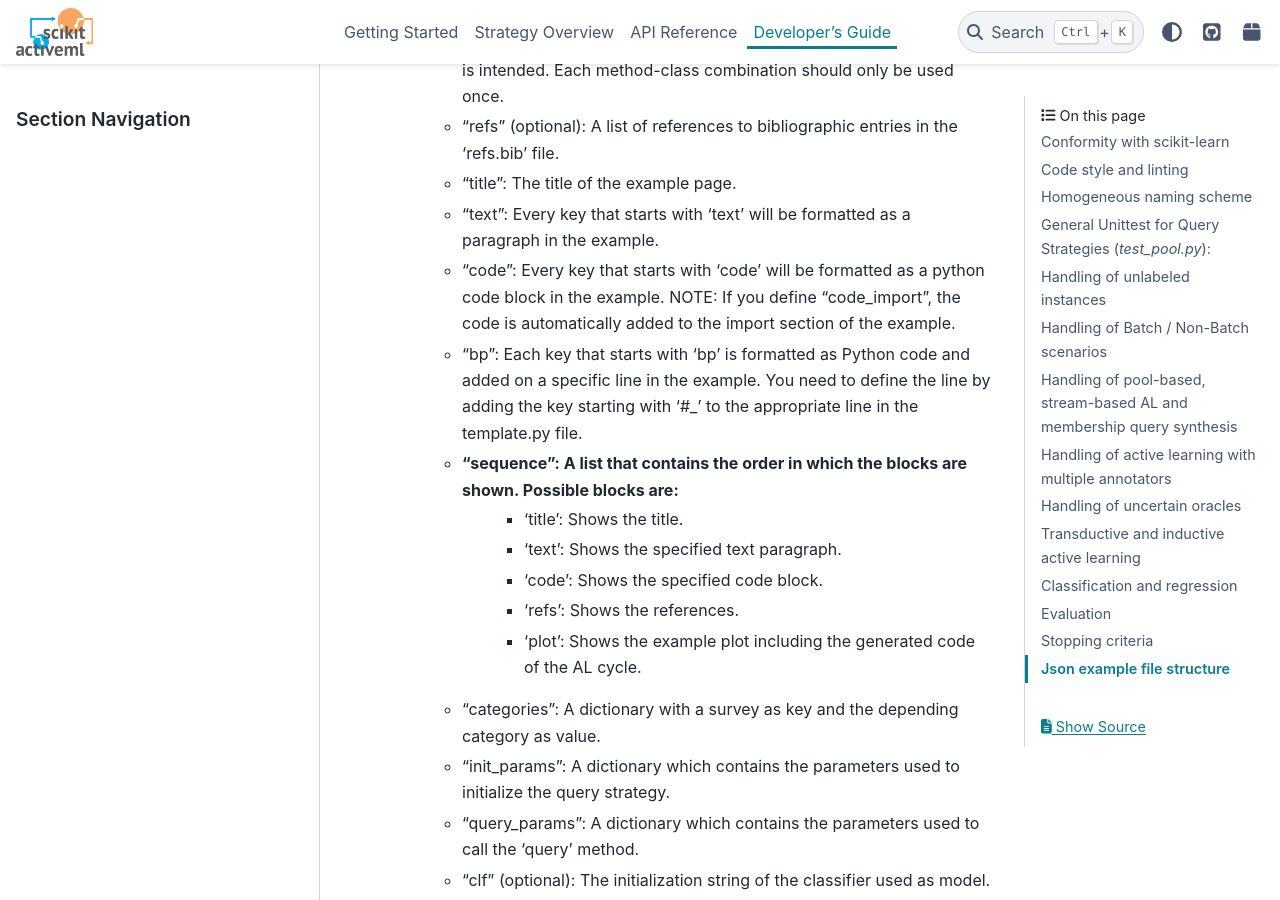
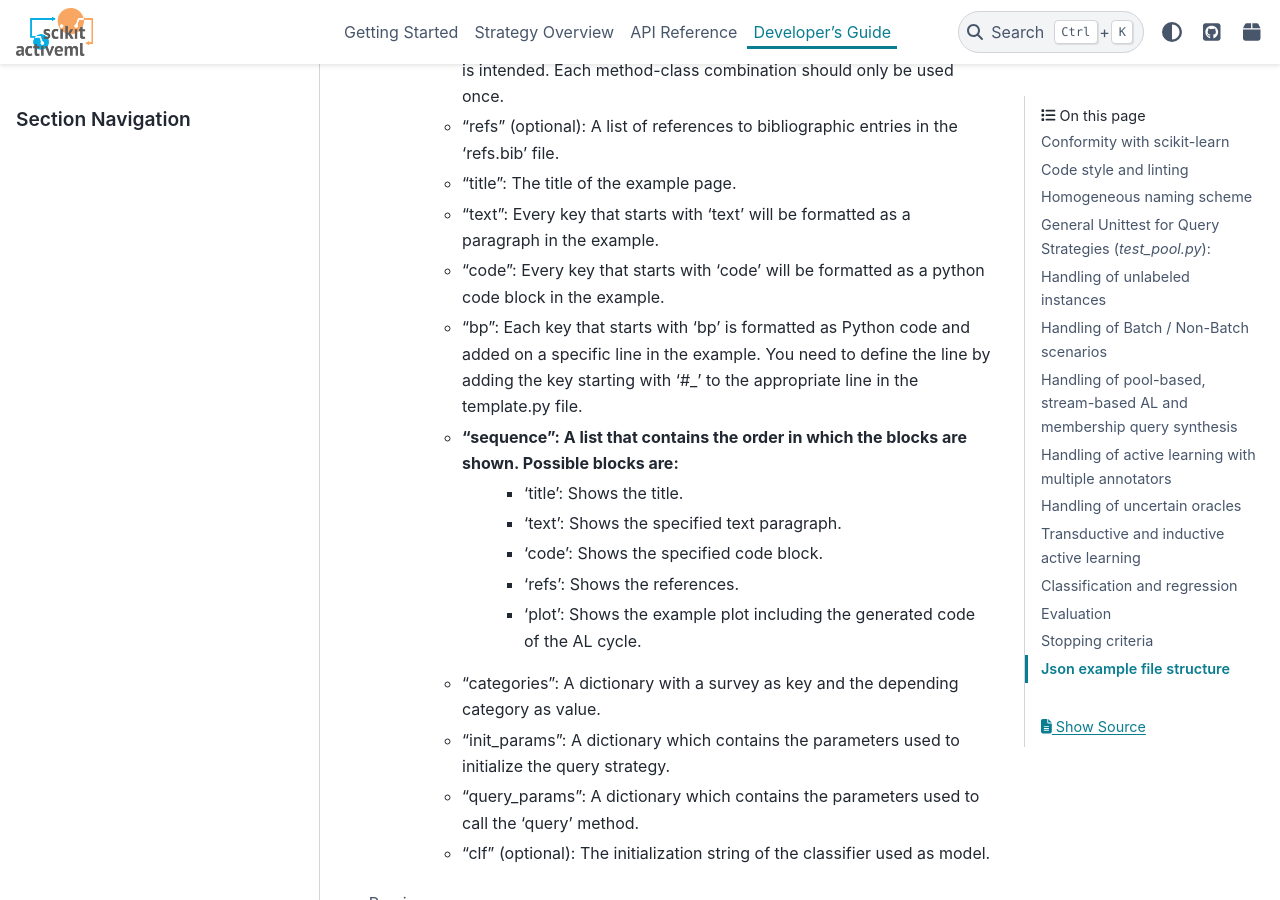
Before and after one commit to scikit-activeml/scikit-activeml, a Sphinx documentation site: the page built from docs/developers_guide.rst, in a window 1280 px wide and 900 px high, scrolled down 4295 px. Built offline with Sphinx 7.4.7 and the PyData theme 0.15.4, drawn with Linux system fonts in a browser that asks for light colours; pages that are not in the unit, such as notebooks, are missing from menus; part of the change alters nothing that is shown.

```diff
--- a/docs/developers_guide.rst
+++ b/docs/developers_guide.rst
@@ -111,7 +111,7 @@ Json example file structure
     * "refs" (optional): A list of references to bibliographic entries in the 'refs.bib' file.
     * "title": The title of the example page.
     * "text": Every key that starts with 'text' will be formatted as a paragraph in the example.
-    * "code": Every key that starts with 'code' will be formatted as a python code block in the example. NOTE: If you define "code_import", the code is automatically added to the import section of the example.
+    * "code": Every key that starts with 'code' will be formatted as a python code block in the example.
     * "bp": Each key that starts with 'bp' is formatted as Python code and added on a specific line in the example. You need to define the line by adding the key starting with '#_' to the appropriate line in the template.py file.
     * "sequence": A list that contains the order in which the blocks are shown. Possible blocks are:
         * 'title': Shows the title.
--- a/docs/examples/pool/template.py
+++ b/docs/examples/pool/template.py
@@ -1,7 +1,6 @@
 import numpy as np
 from matplotlib import pyplot as plt, animation
 from sklearn.datasets import make_blobs
-from sklearn.exceptions import NotFittedError
 from skactiveml.utils import MISSING_LABEL, is_unlabeled, is_labeled
 from skactiveml.visualization import plot_utility, plot_decision_boundary
 #_ import
@@ -30,6 +29,9 @@ artists = []
 # The active learning cycle:
 n_cycles = 10
 for c in range(n_cycles):
+    # Fit the classifier.
+    clf.fit(X, y)
+
     # Set X_cand to the unlabeled instances.
     unlbld_idx = np.where(is_unlabeled(y))[0]
     X_cand = X[unlbld_idx]
@@ -37,7 +39,7 @@ for c in range(n_cycles):
 
     # Query the next instance/s.
     query_params = "#_query_params"
-    query_idx = unlbld_idx[qs.query(X_cand, **query_params)]  #_43 query_params
+    query_idx = unlbld_idx[qs.query(X_cand, **query_params)]
 
     # Plot the labeled data.
     coll_old = list(ax.collections)
@@ -46,14 +48,11 @@ for c in range(n_cycles):
         size=plt.rcParams["axes.titlesize"], ha="center",
         transform=ax.transAxes
     )
-    #ax = plot_utility(qs, X_cand=X, query_params, bound=bound, ax=ax)  #_25 {query_params}
     #_bp_utilities Break point for ...
     ax.scatter(X_cand[:, 0], X_cand[:, 1], c="k", marker=".")
     ax.scatter(X[:, 0], X[:, 1], c=-y, cmap="coolwarm_r", alpha=.9, marker=".")
-    try:
-        ax = plot_decision_boundary(clf, bound, ax=ax)
-    except NotFittedError:
-        pass
+    ax = plot_decision_boundary(clf, bound, ax=ax)
+
     coll_new = list(ax.collections)
     coll_new.append(title)
     artists.append([x for x in coll_new if (x not in coll_old)])
@@ -61,7 +60,4 @@ for c in range(n_cycles):
     # Label the queried instances.
     y[query_idx] = y_true[query_idx]
 
-    # Fit the classifier.
-    clf.fit(X, y)
-
 ani = animation.ArtistAnimation(fig, artists, blit=True)
--- a/docs/generate.py
+++ b/docs/generate.py
@@ -207,7 +207,7 @@ def table_from_array(a, title='', caption='', widths=None, header_rows=0,
     table = title + '\n'
     table += ''.ljust(len(title), section_level) + '\n'
     table += f'{indents}.. list-table:: {caption}\n' \
-            f'{indents}   :header-rows: {header_rows}\n'
+             f'{indents}   :header-rows: {header_rows}\n'
     if widths is None:
         table += '\n'
     elif widths == 'auto':
@@ -272,7 +272,7 @@ def get_table_data(package, additional_data, rel_api_path):
 
                 methods_text = \
                     f':doc:`{method} </generated/sphinx_gallery_examples/' \
-                    f'{package_name}/plot_{qs_name}_{method}>`'
+                    f'{package_name}/plot_{qs_name}_{method.replace(" ", "_")}>`'
                 for ref in refs:
                     ref_text += f':footcite:t:`{ref}`, '
                 ref_text = ref_text[0:-2]
@@ -363,7 +363,7 @@ def generate_examples(gen_path, package, json_path):
                     method = data['method']
                 else:
                     method = 'default'
-                plot_filename += "_" + method
+                plot_filename += "_" + method.replace(' ', '_')
 
                 if not data['class'] in additional_data.keys():
                     additional_data[data['class']] = []
@@ -546,28 +546,20 @@ def format_plot(data, template_path):
     # Collect the expected parameters for the query method.
     if 'X' not in data['query_params'].keys() and \
             'X' in inspect.signature(data["qs"].query).parameters:
-        data['query_params']['X'] = 'X'
+        data['query_params']['"X"'] = 'X'
     if 'y' not in data['query_params'].keys() and \
             'y' in inspect.signature(data["qs"].query).parameters:
-        data['query_params']['y'] = 'y'
-    q_params = dict_to_str(data['query_params'])
-    if len(q_params) > 0:
-        q_params = ', ' + q_params
+        data['query_params']['"y"'] = 'y'
 
     block_str = ''
     with open(template_path, "r") as template:
         for line in template:
             if '#_' in line:
-                if 'import' in line:
+                if '#_ import' in line:
                     line = f'from skactiveml.pool import {data["qs"].__name__}\n'
                     if 'clf' not in data.keys() and \
                             'clf' not in data['init_params'].keys():
                         line += 'from skactiveml.classifier import PWC\n'
-                    if 'code_import' in data.keys():
-                        if type(data['code_import']) != list:
-                            data['code_import'] = [data['code_import']]
-                        for l in data['code_import']:
-                            line += l + '\n'
                 elif 'init_clf' in line:
                     # Decide which classifier to use, if clf is None.
                     if 'clf' not in data.keys():
@@ -588,19 +580,12 @@ def format_plot(data, template_path):
                             inspect.signature(data["qs"].__init__).parameters:
                         data['init_params']['random_state'] = 'random_state'
                     # Initialise the query strategy.
-                    line = f'qs = {data["qs"].__name__}({dict_to_str(data["init_params"])})\n'
-                elif '{query_params}' in line:
-                    s = line.find('#_')
-                    idx = int(line[s + 2:].split(' ')[0]) - 1
-                    qp_str = ""
-                    for k, v in data['query_params'].items():
-                        qp_str += "'" + k + "': " + v + ", "
-                    qp_str = ', {' + qp_str[:-2] + '}'
-                    line = line[:idx] + qp_str + line[idx:s] + '\n'
-                elif 'query_params' in line:
-                    s = line.find('#_')
-                    idx = int(line[s + 2:].split(' ')[0]) - 1
-                    line = line[:idx] + q_params + line[idx:s] + '\n'
+                    line = f'qs = {data["qs"].__name__}' \
+                           f'({dict_to_str(data["init_params"])})\n'
+                elif '#_query_params' in line:
+                    start = line.find('#_query_params') - 1
+                    line = line[:start] + '{' + \
+                           dict_to_str(data['query_params'], allocator=': ') + '}\n'
                 elif '#_bp' in line:
                     try:
                         s = line.find('#_')
@@ -654,7 +639,7 @@ def format_refs(refs: list):
     return block_str + '\n'
 
 
-def dict_to_str(d, idx=None):
+def dict_to_str(d, idx=None, allocator='='):
     """Converts a dictionary into a string.
     Parameters
     ----------
@@ -667,10 +652,12 @@ def dict_to_str(d, idx=None):
         specific key. If idx is not given, the first value in the list is
         always used. It is not necessary to specify all keys from d.
         shape: {key1:int1,...}
+    allocator: string, optional (Default='=')
+        The allocator is used t separate the key and the value.
 
     Returns
     -------
-    String : dict_ as String. Shape: 'key1=value[idx[key1], key2...' or
+    String : dict_ as String. Shape: 'key1=value[idx[key1]], key2...' or
              'key1=value1, key2=value2...' or a combination of both.
     """
     dd_str = ""
@@ -681,5 +668,5 @@ def dict_to_str(d, idx=None):
             value = value[idx[key]]
         else:
             value = value[0]
-        dd_str += str(key) + "=" + value + ", "
+        dd_str += str(key) + allocator + value + ", "
     return dd_str[0:-2]
```
